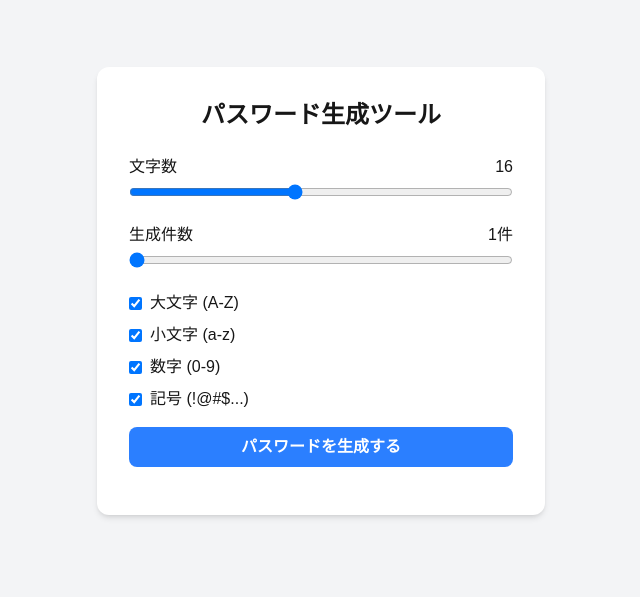
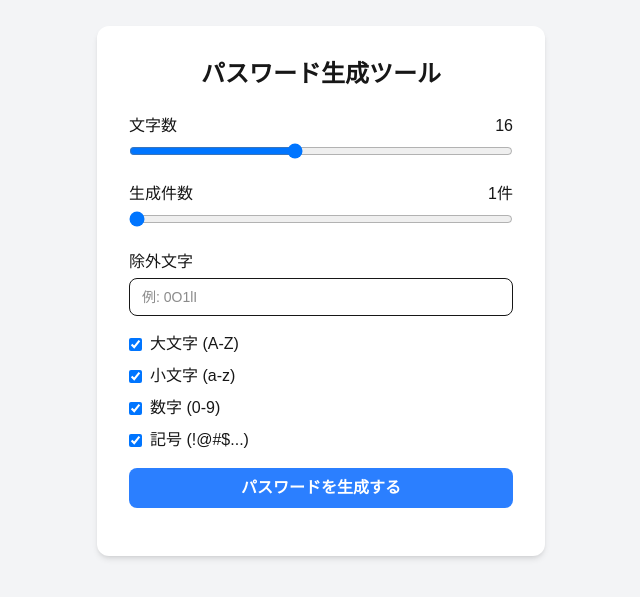
Before and after one commit to 20240221-sayataki/password-generator-20260609, a Next.js app: page / in a window 1280 px wide. Shown: the part 109-706 px from the top of the page, without its empty margins (319-959 px from the left). Built offline with nearby package versions, Linux system fonts and the light colour scheme.

Commit message:
add exclude chars feature

```diff
--- a/app/page.tsx
+++ b/app/page.tsx
@@ -16,6 +16,8 @@ export default function Home() {
   const [count, setCount] = useState(1);
   const [passwords, setPasswords] = useState<string[]>([]);
 
+  const [excludeChars, setExcludeChars] = useState('');
+
   const toggleOption = (key: keyof typeof options) => {
     setOptions({ ...options, [key]: !options[key] });
   };
@@ -33,6 +35,16 @@ export default function Home() {
     if (options.lower) chars += charSets.lower;
     if (options.number) chars += charSets.number;
     if (options.symbol) chars += charSets.symbol;
+
+    // 除外文字を取り除く
+    if (excludeChars) {
+      chars = chars.split('').filter((c) => !excludeChars.includes(c)).join('');
+    }
+
+    if (chars === '') {
+      alert('少なくとも1つは文字種を選択してください');
+      return;
+    }
 
     if (chars === '') {
       alert('少なくとも1つは文字種を選択してください');
@@ -100,6 +112,17 @@ export default function Home() {
             value={count}
             onChange={(e) => setCount(Number(e.target.value))}
             className="w-full"
+          />
+        </div>
+
+        <div className="mb-4">
+          <label className="block mb-1">除外文字</label>
+          <input
+            type="text"
+            value={excludeChars}
+            onChange={(e) => setExcludeChars(e.target.value)}
+            placeholder="例: 0O1lI"
+            className="w-full border rounded-lg px-3 py-2 text-sm"
           />
         </div>
 
```
